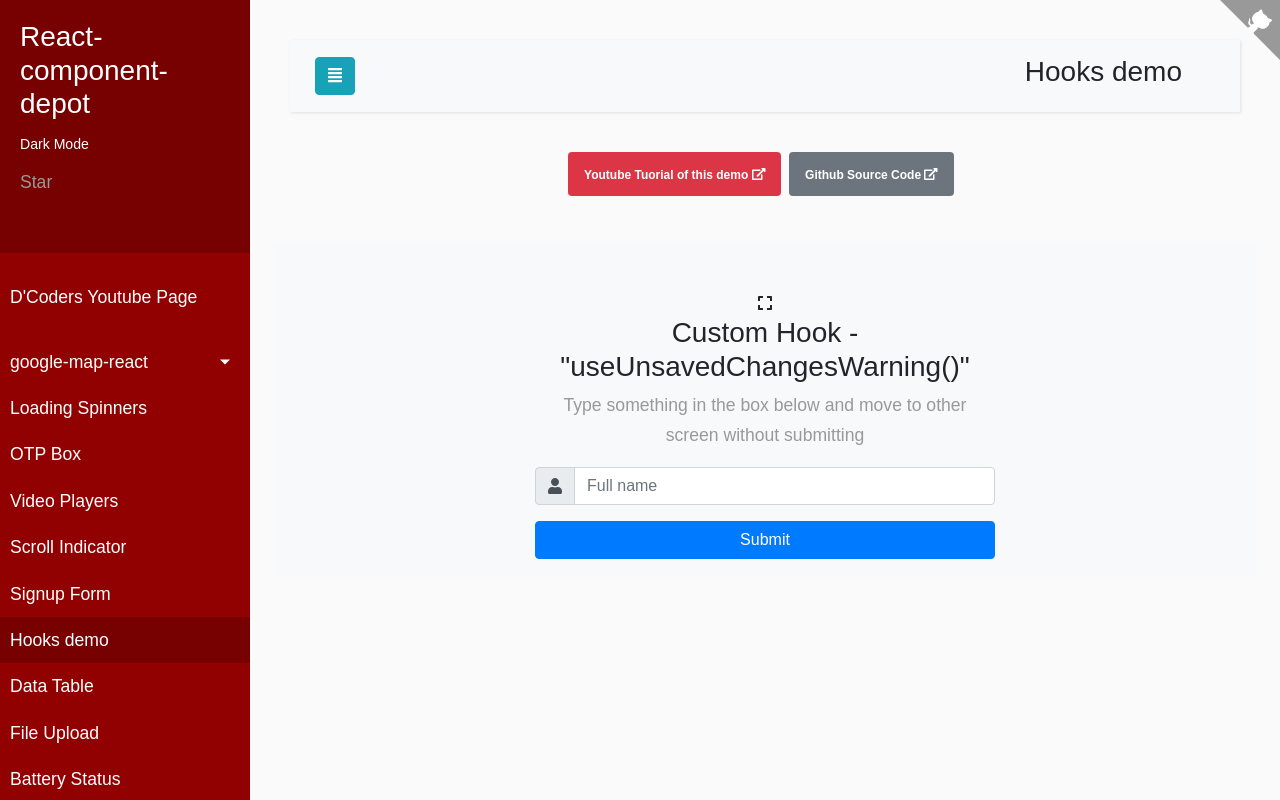
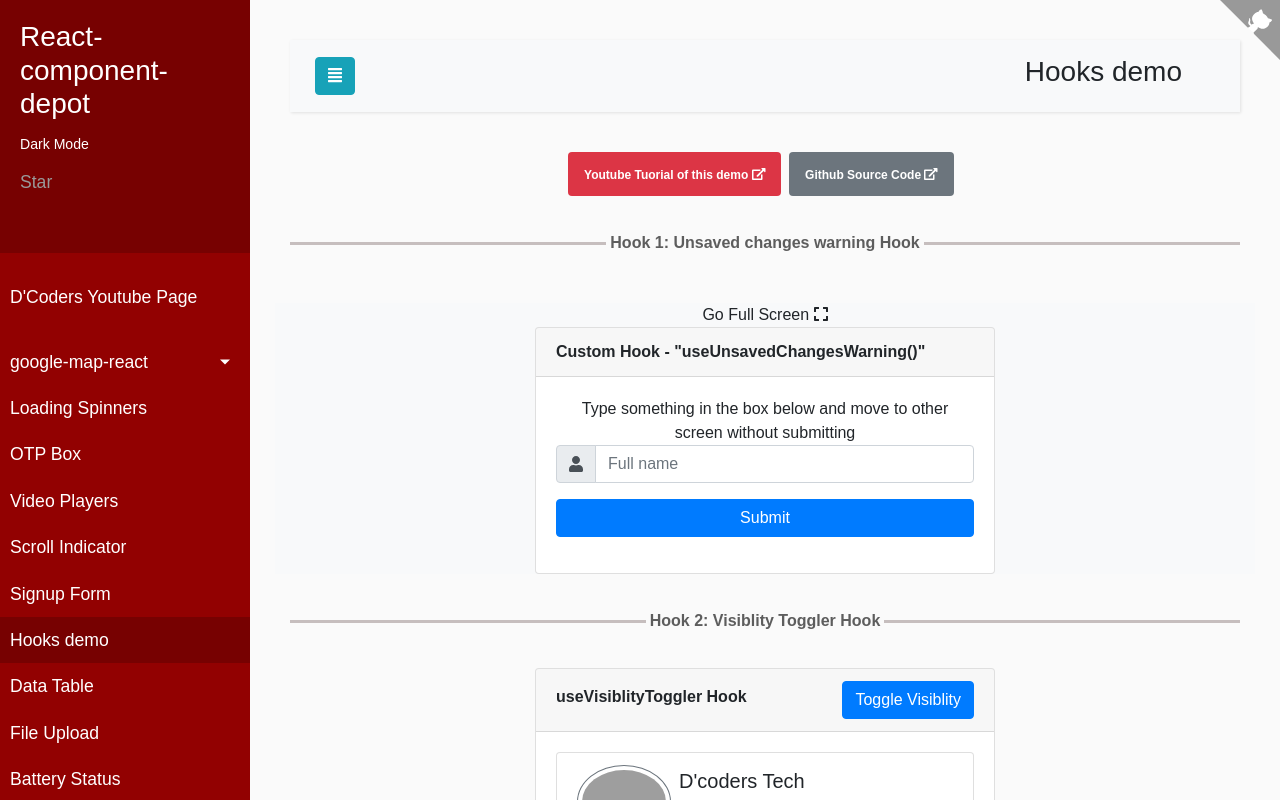
Before and after one commit to codegeous/react-component-depot, a React (Create React App) app: page /hooks-demo in a window 1280 px wide. Shown: the top 800 px of the page. Built offline with nearby package versions, Linux system fonts and the light colour scheme; grey boxes are pictures that could not be loaded; some icons are missing.

Commit message:
Added demo for visiblity toggler and external link

```diff
--- a/src/App.config.js
+++ b/src/App.config.js
@@ -82,6 +82,10 @@ export default {
             tutorial: `${YOUTUBE_BASE}G2QyeafA3gw`,
             code: `${GIT_REPO}pages/CountrySearch/index.js`,
         },
+        searchFilter: {
+            tutorial: `${YOUTUBE_BASE}aBWwJ4ibpps`,
+            code: `${GIT_REPO}pages/SearchFilter/index.js`,
+        },
     },
     youtubeVideos: [
         {
--- /dev/null
+++ b/src/hooks/useVisiblityToggler.js
@@ -0,0 +1,9 @@
+import React, { useState } from "react";
+
+const useVisiblityToggler = (component, visiblity = false) => {
+    const [visible, setVisiblity] = useState(() => visiblity);
+
+    return [visible ? component : null, () => setVisiblity((v) => !v)];
+};
+
+export default useVisiblityToggler;
--- a/src/index.css
+++ b/src/index.css
@@ -201,3 +201,24 @@ a.article:hover {
         display: none;
     }
 }
+
+.separator {
+    display: flex;
+    align-items: center;
+    text-align: center;
+    color: #5d5d5d;
+    font-weight: bold;
+    margin: 35px 0;
+}
+.separator::before,
+.separator::after {
+    content: "";
+    flex: 1;
+    border-bottom: 3px solid #c6bebe;
+}
+.separator::before {
+    margin-right: 0.25em;
+}
+.separator::after {
+    margin-left: 0.25em;
+}
--- a/src/pages/HooksDemo/index.js
+++ b/src/pages/HooksDemo/index.js
@@ -3,13 +3,19 @@ import Header from "components/Header";
 import { FontAwesomeIcon } from "@fortawesome/react-fontawesome";
 import useUnsavedChangesWarning from "hooks/useUnsavedChangesWarning";
 import useFullscreenMode from "hooks/useFullscreenMode";
-import AppConfig from "App.config";
 import ExternalInfo from "components/ExternalInfo";
+import ContactCard from "components/ContactCard";
+import useVisiblityToggler from "hooks/useVisiblityToggler";
 
 const HooksDemo = () => {
     const [name, setName] = useState("");
     const [Prompt, setDirty, setPristine] = useUnsavedChangesWarning();
     const [elementRef, FullscreenIcon] = useFullscreenMode();
+
+    const [ContactCardComponent, toggleCardVisiblity] = useVisiblityToggler(
+        <ContactCard index={1} name="D'coders Tech" phone="+959595959595" />,
+        true
+    );
 
     return (
         <>
@@ -17,17 +23,23 @@ const HooksDemo = () => {
 
             <ExternalInfo page="hooks" />
 
+            <div class="separator">Hook 1: Unsaved changes warning Hook</div>
+
             <div
                 className="row justify-content-center mt-5 bg-light"
                 ref={elementRef}
             >
-                <div className="col-lg-6 text-center mt-5">
-                    {FullscreenIcon}
-                    <h3>Custom Hook - "useUnsavedChangesWarning()"</h3>
-                    <p>
-                        Type something in the box below and move to other screen
-                        without submitting
-                    </p>
+                <div className="col-lg-6 text-center ">
+                    Go Full Screen {FullscreenIcon}
+                    <div class="card">
+                        <div class="card-header text-left font-weight-bold">
+                            Custom Hook - "useUnsavedChangesWarning()"
+                        </div>
+                        <div className="card-body">
+                            <div>
+                                Type something in the box below and move to
+                                other screen without submitting
+                            </div>
                             <div className="form-group input-group">
                                 <div className="input-group-prepend">
                                     <span className="input-group-text">
@@ -40,7 +52,7 @@ const HooksDemo = () => {
                                     placeholder="Full name"
                                     type="text"
                                     value={name}
-                            onChange={e => {
+                                    onChange={(e) => {
                                         setName(e.target.value);
                                         setDirty();
                                     }}
@@ -60,7 +72,30 @@ const HooksDemo = () => {
                             </div>
                         </div>
                     </div>
+                </div>
+            </div>
             {Prompt}
+
+            <div class="separator">Hook 2: Visiblity Toggler Hook</div>
+
+            <div className="row d-flex justify-content-center mt-3 mb-5 pb-5">
+                <div className="col-6">
+                    <div class="card">
+                        <div class="card-header text-left font-weight-bold d-flex">
+                            <div className="inline-block mr-auto pt-1">
+                                useVisiblityToggler Hook
+                            </div>
+                            <button
+                                className="btn btn-primary "
+                                onClick={toggleCardVisiblity}
+                            >
+                                Toggle Visiblity
+                            </button>
+                        </div>
+                        <div className="card-body">{ContactCardComponent}</div>
+                    </div>
+                </div>
+            </div>
         </>
     );
 };
--- a/src/pages/SearchFilter/index.js
+++ b/src/pages/SearchFilter/index.js
@@ -3,6 +3,7 @@ import Header from "components/Header";
 import CountriesList from "resources/data/countries-list.json";
 import { FontAwesomeIcon } from "@fortawesome/react-fontawesome";
 import { useMemo } from "react";
+import ExternalInfo from "components/ExternalInfo";
 
 const SearchFilter = () => {
     const [search, setSearch] = useState("");
@@ -21,7 +22,10 @@ const SearchFilter = () => {
     return (
         <>
             <Header title="Country Search (Using useMemo)" />
-            <div className="row justify-content-center">
+
+            <ExternalInfo page="searchFilter" />
+
+            <div className="row justify-content-center mt-4">
                 <div className="col-lg-6 text-center">
                     <div className="row">
                         <div className="col-12">
@@ -47,11 +51,8 @@ const SearchFilter = () => {
                         </div>
                         <div className="col-12">
                             <ul className="list-group text-left">
-                                {countries.map((country) => (
-                                    <CountryListItem
-                                        {...country}
-                                        key={country.name}
-                                    />
+                                {countries.map((country, idx) => (
+                                    <CountryListItem {...country} key={idx} />
                                 ))}
                             </ul>
                         </div>
```
Also changed, not shown: src/components/ContactCard/index.js (+4 -4 lines). Lines whose indentation alone changed are shown as unchanged.
